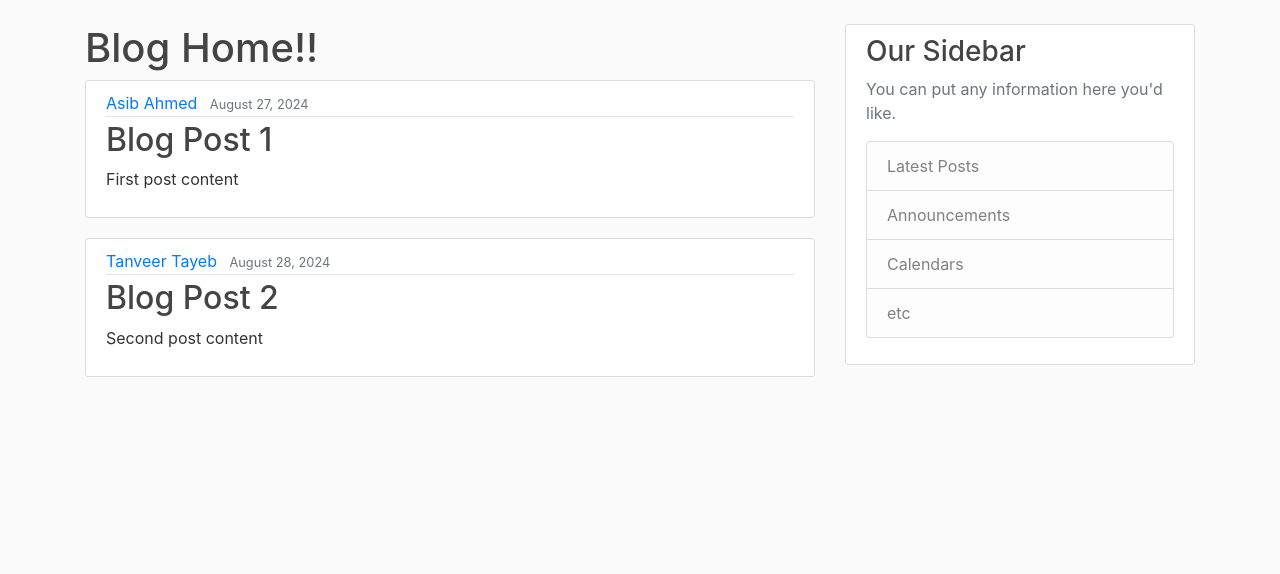
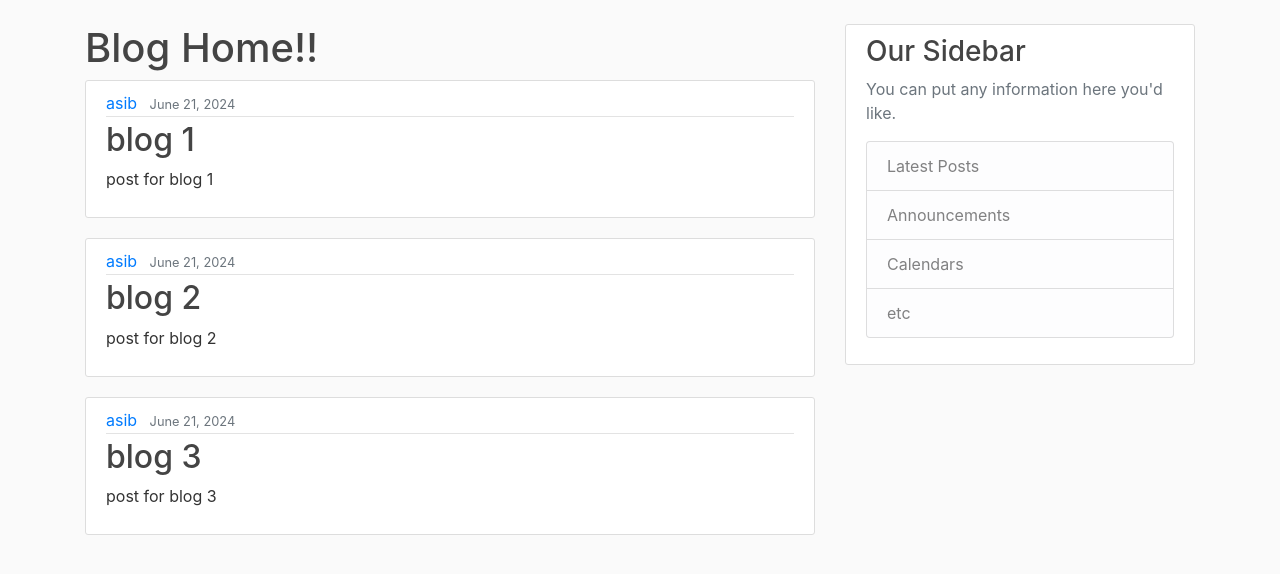
Before and after one commit to asib11/blog-post-django, a Django app: page / in a window 1280 px wide. Shown: the part 56-630 px from the top of the page. Run offline with Django 5.2, Linux system fonts and the light colour scheme; data comes from the database, SQL or seed files in the repository; both versions use the stored data as it was after the commit.

Commit message:
feat: set database of post

```diff
--- a/mysite/blog/templates/blog/home.html
+++ b/mysite/blog/templates/blog/home.html
@@ -6,8 +6,8 @@
         <article class="media content-section">
             <div class="media-body">
             <div class="article-metadata">
-                <a class="mr-2" href="#">{{ post.author }}</a>
-                <small class="text-muted">{{ post.date_posted }}</small>
+                <a class="mr-2" href="#">{{ post.auth }}</a>
+                <small class="text-muted">{{ post.post_time|date:"F d, Y" }}</small>
             </div>
             <h2><a class="article-title" href="#">{{ post.title }}</a></h2>
             <p class="article-content">{{ post.content }}</p>
--- a/mysite/blog/views.py
+++ b/mysite/blog/views.py
@@ -1,5 +1,6 @@
 from django.shortcuts import render
 from django.http import HttpResponse
+from .models import Post
 
 posts = [
     {
@@ -18,7 +19,7 @@ posts = [
 
 # Create your views here.
 def home(request):
-    context = {'posts': posts}
+    context = {'posts': Post.objects.all()}
     return render(request, 'blog/home.html', context)
 
 def about(request):
```
Also changed, not shown: mysite/db.sqlite3.
